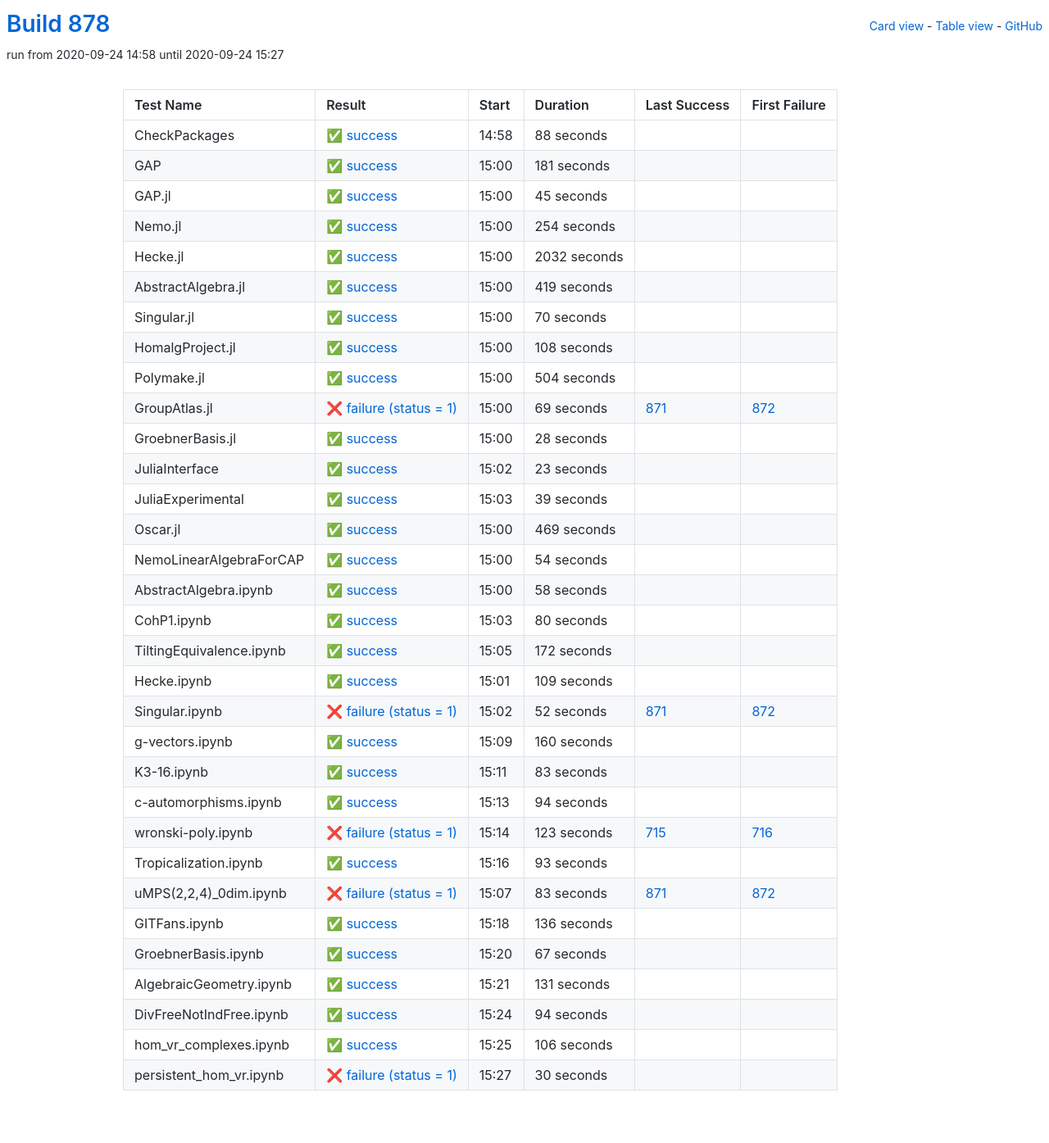
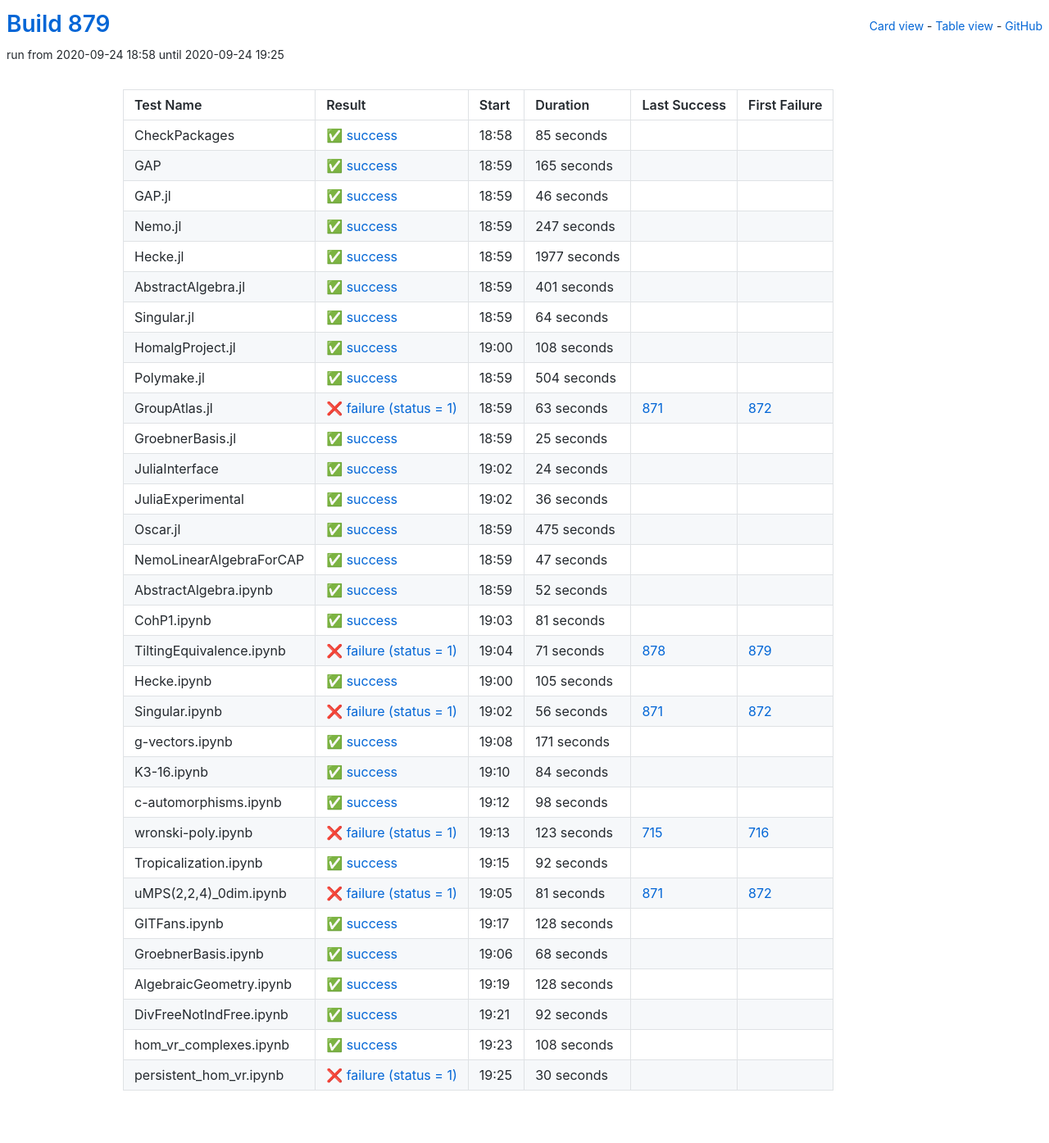
Before and after one commit to oscar-system/oscar-ci-status-stable, a Jekyll site: the page built from table.html, in a window 1280 px wide. Shown: the whole page at 82% size. Built offline with Jekyll 4.4.1, drawn with Linux system fonts in a browser that asks for light colours.

Commit message:
Build #879

```diff
--- a/_data/ci.yml
+++ b/_data/ci.yml
@@ -1,6 +1,6 @@
 ---
-build: 878
-build_url: https://oscarci.mathematik.uni-kl.de/job/oscar-stable/878/
+build: 879
+build_url: https://oscarci.mathematik.uni-kl.de/job/oscar-stable/879/
 job: oscar-stable
 organization: oscar-system
 repo: oscar-ci-status-stable
@@ -8,92 +8,92 @@ repourl: https://github.com/oscar-system/oscar-ci-status-stable
 tests:
 - name: CheckPackages
   id: checkpackages
-  log: https://oscarci.mathematik.uni-kl.de/job/oscar-stable/878/artifact/logs/build-878/CheckPackages.log
-  start: 2020-09-24 14:58
+  log: https://oscarci.mathematik.uni-kl.de/job/oscar-stable/879/artifact/logs/build-879/CheckPackages.log
+  start: 2020-09-24 18:58
   success: true
   exitcode: 0
   status: success
-  duration: 88
+  duration: 85
   last_success: false
   last_success_url:
   first_failure: false
   first_failure_url:
 - name: GAP
   id: gap
-  log: https://oscarci.mathematik.uni-kl.de/job/oscar-stable/878/artifact/logs/build-878/GAP.log
-  start: 2020-09-24 15:00
+  log: https://oscarci.mathematik.uni-kl.de/job/oscar-stable/879/artifact/logs/build-879/GAP.log
+  start: 2020-09-24 18:59
   success: true
   exitcode: 0
   status: success
-  duration: 181
+  duration: 165
   last_success: false
   last_success_url:
   first_failure: false
   first_failure_url:
 - name: GAP.jl
   id: gap-jl
-  log: https://oscarci.mathematik.uni-kl.de/job/oscar-stable/878/artifact/logs/build-878/GAP.jl.log
-  start: 2020-09-24 15:00
+  log: https://oscarci.mathematik.uni-kl.de/job/oscar-stable/879/artifact/logs/build-879/GAP.jl.log
+  start: 2020-09-24 18:59
   success: true
   exitcode: 0
   status: success
-  duration: 45
+  duration: 46
   last_success: false
   last_success_url:
   first_failure: false
   first_failure_url:
 - name: Nemo.jl
   id: nemo-jl
-  log: https://oscarci.mathematik.uni-kl.de/job/oscar-stable/878/artifact/logs/build-878/Nemo.jl.log
-  start: 2020-09-24 15:00
+  log: https://oscarci.mathematik.uni-kl.de/job/oscar-stable/879/artifact/logs/build-879/Nemo.jl.log
+  start: 2020-09-24 18:59
   success: true
   exitcode: 0
   status: success
-  duration: 254
+  duration: 247
   last_success: false
   last_success_url:
   first_failure: false
   first_failure_url:
 - name: Hecke.jl
   id: hecke-jl
-  log: https://oscarci.mathematik.uni-kl.de/job/oscar-stable/878/artifact/logs/build-878/Hecke.jl.log
-  start: 2020-09-24 15:00
+  log: https://oscarci.mathematik.uni-kl.de/job/oscar-stable/879/artifact/logs/build-879/Hecke.jl.log
+  start: 2020-09-24 18:59
   success: true
   exitcode: 0
   status: success
-  duration: 2032
+  duration: 1977
   last_success: false
   last_success_url:
   first_failure: false
   first_failure_url:
 - name: AbstractAlgebra.jl
   id: abstractalgebra-jl
-  log: https://oscarci.mathematik.uni-kl.de/job/oscar-stable/878/artifact/logs/build-878/AbstractAlgebra.jl.log
-  start: 2020-09-24 15:00
+  log: https://oscarci.mathematik.uni-kl.de/job/oscar-stable/879/artifact/logs/build-879/AbstractAlgebra.jl.log
+  start: 2020-09-24 18:59
   success: true
   exitcode: 0
   status: success
-  duration: 419
+  duration: 401
   last_success: false
   last_success_url:
   first_failure: false
   first_failure_url:
 - name: Singular.jl
   id: singular-jl
-  log: https://oscarci.mathematik.uni-kl.de/job/oscar-stable/878/artifact/logs/build-878/Singular.jl.log
-  start: 2020-09-24 15:00
+  log: https://oscarci.mathematik.uni-kl.de/job/oscar-stable/879/artifact/logs/build-879/Singular.jl.log
+  start: 2020-09-24 18:59
   success: true
   exitcode: 0
   status: success
-  duration: 70
+  duration: 64
   last_success: false
   last_success_url:
   first_failure: false
   first_failure_url:
 - name: HomalgProject.jl
   id: homalgproject-jl
-  log: https://oscarci.mathematik.uni-kl.de/job/oscar-stable/878/artifact/logs/build-878/HomalgProject.jl.log
-  start: 2020-09-24 15:00
+  log: https://oscarci.mathematik.uni-kl.de/job/oscar-stable/879/artifact/logs/build-879/HomalgProject.jl.log
+  start: 2020-09-24 19:00
   success: true
   exitcode: 0
   status: success
@@ -104,8 +104,8 @@ tests:
   first_failure_url:
 - name: Polymake.jl
   id: polymake-jl
-  log: https://oscarci.mathematik.uni-kl.de/job/oscar-stable/878/artifact/logs/build-878/Polymake.jl.log
-  start: 2020-09-24 15:00
+  log: https://oscarci.mathematik.uni-kl.de/job/oscar-stable/879/artifact/logs/build-879/Polymake.jl.log
+  start: 2020-09-24 18:59
   success: true
   exitcode: 0
   status: success
@@ -116,176 +116,176 @@ tests:
   first_failure_url:
 - name: GroupAtlas.jl
   id: groupatlas-jl
-  log: https://oscarci.mathematik.uni-kl.de/job/oscar-stable/878/artifact/logs/build-878/GroupAtlas.jl.log
-  start: 2020-09-24 15:00
+  log: https://oscarci.mathematik.uni-kl.de/job/oscar-stable/879/artifact/logs/build-879/GroupAtlas.jl.log
+  start: 2020-09-24 18:59
   success: false
   exitcode: 1
   status: failure
-  duration: 69
+  duration: 63
   last_success: 871
   last_success_url: https://oscarci.mathematik.uni-kl.de/job/oscar-stable/871/
   first_failure: 872
   first_failure_url: https://oscarci.mathematik.uni-kl.de/job/oscar-stable/872/
 - name: GroebnerBasis.jl
   id: groebnerbasis-jl
-  log: https://oscarci.mathematik.uni-kl.de/job/oscar-stable/878/artifact/logs/build-878/GroebnerBasis.jl.log
-  start: 2020-09-24 15:00
+  log: https://oscarci.mathematik.uni-kl.de/job/oscar-stable/879/artifact/logs/build-879/GroebnerBasis.jl.log
+  start: 2020-09-24 18:59
   success: true
   exitcode: 0
   status: success
-  duration: 28
+  duration: 25
   last_success: false
   last_success_url:
   first_failure: false
   first_failure_url:
 - name: JuliaInterface
   id: juliainterface
-  log: https://oscarci.mathematik.uni-kl.de/job/oscar-stable/878/artifact/logs/build-878/JuliaInterface.log
-  start: 2020-09-24 15:02
+  log: https://oscarci.mathematik.uni-kl.de/job/oscar-stable/879/artifact/logs/build-879/JuliaInterface.log
+  start: 2020-09-24 19:02
   success: true
   exitcode: 0
   status: success
-  duration: 23
+  duration: 24
   last_success: false
   last_success_url:
   first_failure: false
   first_failure_url:
 - name: JuliaExperimental
   id: juliaexperimental
-  log: https://oscarci.mathematik.uni-kl.de/job/oscar-stable/878/artifact/logs/build-878/JuliaExperimental.log
-  start: 2020-09-24 15:03
+  log: https://oscarci.mathematik.uni-kl.de/job/oscar-stable/879/artifact/logs/build-879/JuliaExperimental.log
+  start: 2020-09-24 19:02
   success: true
   exitcode: 0
   status: success
-  duration: 39
+  duration: 36
   last_success: false
   last_success_url:
   first_failure: false
   first_failure_url:
 - name: Oscar.jl
   id: oscar-jl
-  log: https://oscarci.mathematik.uni-kl.de/job/oscar-stable/878/artifact/logs/build-878/Oscar.jl.log
-  start: 2020-09-24 15:00
+  log: https://oscarci.mathematik.uni-kl.de/job/oscar-stable/879/artifact/logs/build-879/Oscar.jl.log
+  start: 2020-09-24 18:59
   success: true
   exitcode: 0
   status: success
-  duration: 469
+  duration: 475
   last_success: false
   last_success_url:
   first_failure: false
   first_failure_url:
 - name: NemoLinearAlgebraForCAP
   id: nemolinearalgebraforcap
-  log: https://oscarci.mathematik.uni-kl.de/job/oscar-stable/878/artifact/logs/build-878/NemoLinearAlgebraForCAP.log
-  start: 2020-09-24 15:00
+  log: https://oscarci.mathematik.uni-kl.de/job/oscar-stable/879/artifact/logs/build-879/NemoLinearAlgebraForCAP.log
+  start: 2020-09-24 18:59
   success: true
   exitcode: 0
   status: success
-  duration: 54
+  duration: 47
   last_success: false
   last_success_url:
   first_failure: false
   first_failure_url:
 - name: AbstractAlgebra.ipynb
   id: abstractalgebra-ipynb
-  log: https://oscarci.mathematik.uni-kl.de/job/oscar-stable/878/artifact/logs/build-878/AbstractAlgebra.ipynb.log
-  start: 2020-09-24 15:00
+  log: https://oscarci.mathematik.uni-kl.de/job/oscar-stable/879/artifact/logs/build-879/AbstractAlgebra.ipynb.log
+  start: 2020-09-24 18:59
   success: true
   exitcode: 0
   status: success
-  duration: 58
+  duration: 52
   last_success: false
   last_success_url:
   first_failure: false
   first_failure_url:
 - name: CohP1.ipynb
   id: cohp1-ipynb
-  log: https://oscarci.mathematik.uni-kl.de/job/oscar-stable/878/artifact/logs/build-878/CohP1.ipynb.log
-  start: 2020-09-24 15:03
+  log: https://oscarci.mathematik.uni-kl.de/job/oscar-stable/879/artifact/logs/build-879/CohP1.ipynb.log
+  start: 2020-09-24 19:03
   success: true
   exitcode: 0
   status: success
-  duration: 80
+  duration: 81
   last_success: false
   last_success_url:
   first_failure: false
   first_failure_url:
 - name: TiltingEquivalence.ipynb
   id: tiltingequivalence-ipynb
-  log: https://oscarci.mathematik.uni-kl.de/job/oscar-stable/878/artifact/logs/build-878/TiltingEquivalence.ipynb.log
-  start: 2020-09-24 15:05
+  log: https://oscarci.mathematik.uni-kl.de/job/oscar-stable/879/artifact/logs/build-879/TiltingEquivalence.ipynb.log
+  start: 2020-09-24 19:04
+  success: false
+  exitcode: 1
+  status: failure
+  duration: 71
+  last_success: 878
+  last_success_url: https://oscarci.mathematik.uni-kl.de/job/oscar-stable/878/
+  first_failure: 879
+  first_failure_url: https://oscarci.mathematik.uni-kl.de/job/oscar-stable/879/
+- name: Hecke.ipynb
+  id: hecke-ipynb
+  log: https://oscarci.mathematik.uni-kl.de/job/oscar-stable/879/artifact/logs/build-879/Hecke.ipynb.log
+  start: 2020-09-24 19:00
   success: true
   exitcode: 0
   status: success
-  duration: 172
-  last_success: false
-  last_success_url:
-  first_failure: false
-  first_failure_url:
-- name: Hecke.ipynb
-  id: hecke-ipynb
-  log: https://oscarci.mathematik.uni-kl.de/job/oscar-stable/878/artifact/logs/build-878/Hecke.ipynb.log
-  start: 2020-09-24 15:01
-  success: true
-  exitcode: 0
-  status: success
-  duration: 109
+  duration: 105
   last_success: false
   last_success_url:
   first_failure: false
   first_failure_url:
 - name: Singular.ipynb
   id: singular-ipynb
-  log: https://oscarci.mathematik.uni-kl.de/job/oscar-stable/878/artifact/logs/build-878/Singular.ipynb.log
-  start: 2020-09-24 15:02
+  log: https://oscarci.mathematik.uni-kl.de/job/oscar-stable/879/artifact/logs/build-879/Singular.ipynb.log
+  start: 2020-09-24 19:02
   success: false
   exitcode: 1
   status: failure
-  duration: 52
+  duration: 56
   last_success: 871
   last_success_url: https://oscarci.mathematik.uni-kl.de/job/oscar-stable/871/
   first_failure: 872
   first_failure_url: https://oscarci.mathematik.uni-kl.de/job/oscar-stable/872/
 - name: g-vectors.ipynb
   id: g-vectors-ipynb
-  log: https://oscarci.mathematik.uni-kl.de/job/oscar-stable/878/artifact/logs/build-878/g-vectors.ipynb.log
-  start: 2020-09-24 15:09
+  log: https://oscarci.mathematik.uni-kl.de/job/oscar-stable/879/artifact/logs/build-879/g-vectors.ipynb.log
+  start: 2020-09-24 19:08
   success: true
   exitcode: 0
   status: success
-  duration: 160
+  duration: 171
   last_success: false
   last_success_url:
   first_failure: false
   first_failure_url:
 - name: K3-16.ipynb
   id: k3-16-ipynb
-  log: https://oscarci.mathematik.uni-kl.de/job/oscar-stable/878/artifact/logs/build-878/K3-16.ipynb.log
-  start: 2020-09-24 15:11
+  log: https://oscarci.mathematik.uni-kl.de/job/oscar-stable/879/artifact/logs/build-879/K3-16.ipynb.log
+  start: 2020-09-24 19:10
   success: true
   exitcode: 0
   status: success
-  duration: 83
+  duration: 84
   last_success: false
   last_success_url:
   first_failure: false
   first_failure_url:
 - name: c-automorphisms.ipynb
   id: c-automorphisms-ipynb
-  log: https://oscarci.mathematik.uni-kl.de/job/oscar-stable/878/artifact/logs/build-878/c-automorphisms.ipynb.log
-  start: 2020-09-24 15:13
+  log: https://oscarci.mathematik.uni-kl.de/job/oscar-stable/879/artifact/logs/build-879/c-automorphisms.ipynb.log
+  start: 2020-09-24 19:12
   success: true
   exitcode: 0
   status: success
-  duration: 94
+  duration: 98
   last_success: false
   last_success_url:
   first_failure: false
   first_failure_url:
 - name: wronski-poly.ipynb
   id: wronski-poly-ipynb
-  log: https://oscarci.mathematik.uni-kl.de/job/oscar-stable/878/artifact/logs/build-878/wronski-poly.ipynb.log
-  start: 2020-09-24 15:14
+  log: https://oscarci.mathematik.uni-kl.de/job/oscar-stable/879/artifact/logs/build-879/wronski-poly.ipynb.log
+  start: 2020-09-24 19:13
   success: false
   exitcode: 1
   status: failure
@@ -296,92 +296,92 @@ tests:
   first_failure_url: https://oscarci.mathematik.uni-kl.de/job/oscar-stable/716/
 - name: Tropicalization.ipynb
   id: tropicalization-ipynb
-  log: https://oscarci.mathematik.uni-kl.de/job/oscar-stable/878/artifact/logs/build-878/Tropicalization.ipynb.log
-  start: 2020-09-24 15:16
+  log: https://oscarci.mathematik.uni-kl.de/job/oscar-stable/879/artifact/logs/build-879/Tropicalization.ipynb.log
+  start: 2020-09-24 19:15
   success: true
   exitcode: 0
   status: success
-  duration: 93
+  duration: 92
   last_success: false
   last_success_url:
   first_failure: false
   first_failure_url:
 - name: uMPS(2,2,4)_0dim.ipynb
   id: umps-2-2-4-0dim-ipynb
-  log: https://oscarci.mathematik.uni-kl.de/job/oscar-stable/878/artifact/logs/build-878/uMPS-2-2-4-_0dim.ipynb.log
-  start: 2020-09-24 15:07
+  log: https://oscarci.mathematik.uni-kl.de/job/oscar-stable/879/artifact/logs/build-879/uMPS-2-2-4-_0dim.ipynb.log
+  start: 2020-09-24 19:05
   success: false
   exitcode: 1
   status: failure
-  duration: 83
+  duration: 81
   last_success: 871
   last_success_url: https://oscarci.mathematik.uni-kl.de/job/oscar-stable/871/
   first_failure: 872
   first_failure_url: https://oscarci.mathematik.uni-kl.de/job/oscar-stable/872/
 - name: GITFans.ipynb
   id: gitfans-ipynb
-  log: https://oscarci.mathematik.uni-kl.de/job/oscar-stable/878/artifact/logs/build-878/GITFans.ipynb.log
-  start: 2020-09-24 15:18
+  log: https://oscarci.mathematik.uni-kl.de/job/oscar-stable/879/artifact/logs/build-879/GITFans.ipynb.log
+  start: 2020-09-24 19:17
   success: true
   exitcode: 0
   status: success
-  duration: 136
+  duration: 128
   last_success: false
   last_success_url:
   first_failure: false
   first_failure_url:
 - name: GroebnerBasis.ipynb
   id: groebnerbasis-ipynb
-  log: https://oscarci.mathematik.uni-kl.de/job/oscar-stable/878/artifact/logs/build-878/GroebnerBasis.ipynb.log
-  start: 2020-09-24 15:20
+  log: https://oscarci.mathematik.uni-kl.de/job/oscar-stable/879/artifact/logs/build-879/GroebnerBasis.ipynb.log
+  start: 2020-09-24 19:06
   success: true
   exitcode: 0
   status: success
-  duration: 67
+  duration: 68
   last_success: false
   last_success_url:
   first_failure: false
   first_failure_url:
 - name: AlgebraicGeometry.ipynb
   id: algebraicgeometry-ipynb
-  log: https://oscarci.mathematik.uni-kl.de/job/oscar-stable/878/artifact/logs/build-878/AlgebraicGeometry.ipynb.log
-  start: 2020-09-24 15:21
+  log: https://oscarci.mathematik.uni-kl.de/job/oscar-stable/879/artifact/logs/build-879/AlgebraicGeometry.ipynb.log
+  start: 2020-09-24 19:19
   success: true
   exitcode: 0
   status: success
-  duration: 131
+  duration: 128
   last_success: false
   last_success_url:
   first_failure: false
   first_failure_url:
 - name: DivFreeNotIndFree.ipynb
   id: divfreenotindfree-ipynb
-  log: https://oscarci.mathematik.uni-kl.de/job/oscar-stable/878/artifact/logs/build-878/DivFreeNotIndFree.ipynb.log
-  start: 2020-09-24 15:24
+  log: https://oscarci.mathematik.uni-kl.de/job/oscar-stable/879/artifact/logs/build-879/DivFreeNotIndFree.ipynb.log
+  start: 2020-09-24 19:21
   success: true
   exitcode: 0
   status: success
-  duration: 94
+  duration: 92
   last_success: false
   last_success_url:
   first_failure: false
   first_failure_url:
 - name: hom_vr_complexes.ipynb
   id: hom-vr-complexes-ipynb
-  log: https://oscarci.mathematik.uni-kl.de/job/oscar-stable/878/artifact/logs/build-878/hom_vr_complexes.ipynb.log
-  start: 2020-09-24 15:25
+  log: https://oscarci.mathematik.uni-kl.de/job/oscar-stable/879/artifact/logs/build-879/hom_vr_complexes.ipynb.log
+  start: 2020-09-24 19:23
   success: true
   exitcode: 0
   status: success
-  duration: 106
+  duration: 108
   last_success: false
   last_success_url:
   first_failure: false
   first_failure_url:
 - name: persistent_hom_vr.ipynb
   id: persistent-hom-vr-ipynb
-  log: https://oscarci.mathematik.uni-kl.de/job/oscar-stable/878/artifact/logs/build-878/persistent_hom_vr.ipynb.log
-  start: 2020-09-24 15:27
+  log: https://oscarci.mathematik.uni-kl.de/job/oscar-stable/879/artifact/logs/build-879/persistent_hom_vr.ipynb.log
+  start: 2020-09-24 19:25
   success: false
   exitcode: 1
   status: failure
```
Also changed, not shown: README.md.
